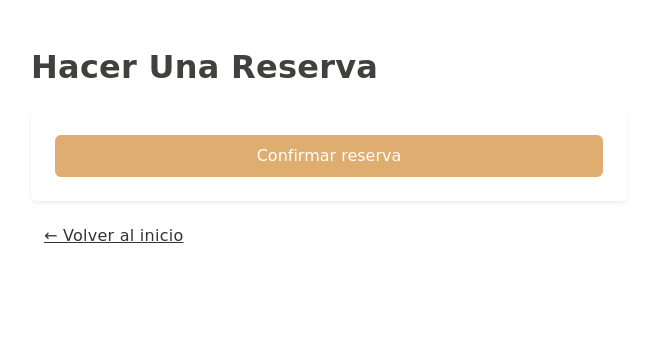
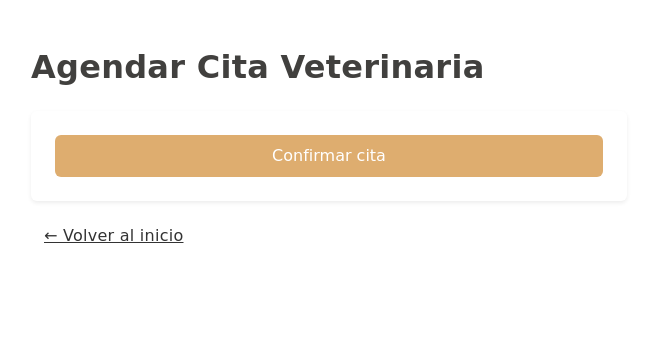
Before and after one commit to camilatuso9119-coder/Mi-proyecto, a Django app: template inicio/templates/public/book.html in a window 1280 px wide. Shown: the part 190-550 px from the top of the page, without its empty margins (311-964 px from the left). Run offline with Django 3.2, Linux system fonts and the light colour scheme; the template is opened without the code that fills it, so the values that code supplies are empty; some libraries are stand-ins or nearby versions; some web fonts are replaced.

Commit message:
Actualizar template book.html para veterinaria

```diff
--- a/inicio/templates/public/book.html
+++ b/inicio/templates/public/book.html
@@ -1,15 +1,15 @@
 {% extends "public/base.html" %}
 {% load static %}
 
-{% block titulo %}Reservar – Mi Proyecto{% endblock %}
+{% block titulo %}Agendar Cita – Veterinaria Moon{% endblock %}
 
 {% block contenido %}
 <div class="container py-5" style="max-width:620px;">
-  <h2 class="mb-4 fw-bold">Hacer una reserva</h2>
+  <h2 class="mb-4 fw-bold">Agendar Cita Veterinaria</h2>
 
   {% if success %}
     <div class="alert alert-success">
-      ✅ ¡Reserva registrada correctamente! Nos pondremos en contacto pronto.
+      ✅ ¡Cita agendada correctamente! Nos pondremos en contacto pronto.
     </div>
   {% endif %}
 
@@ -25,7 +25,7 @@
           {% endif %}
         </div>
       {% endfor %}
-      <button type="submit" class="btn btn-primary w-100 py-2">Confirmar reserva</button>
+      <button type="submit" class="btn btn-primary w-100 py-2">Confirmar cita</button>
     </form>
   </div>
 
```
